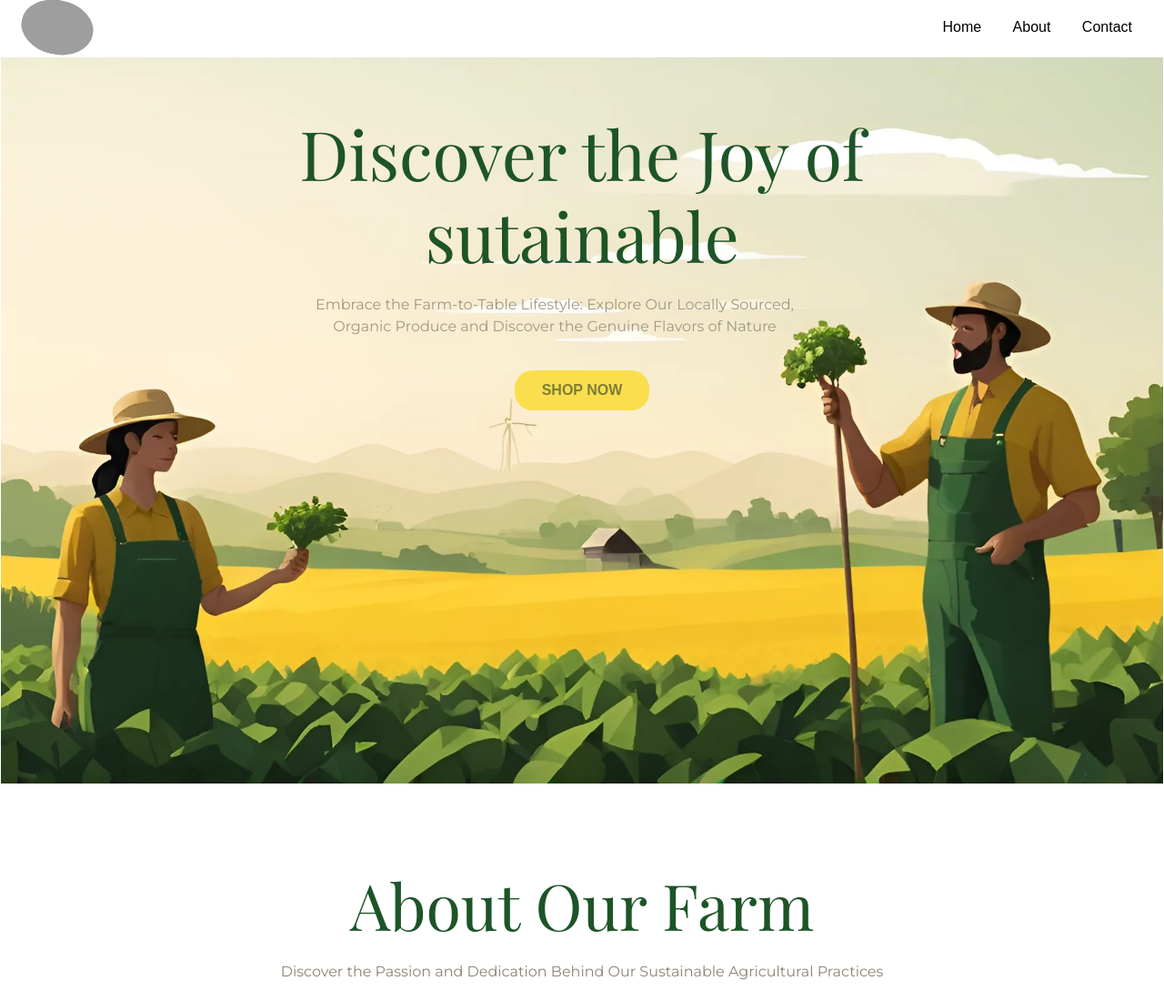
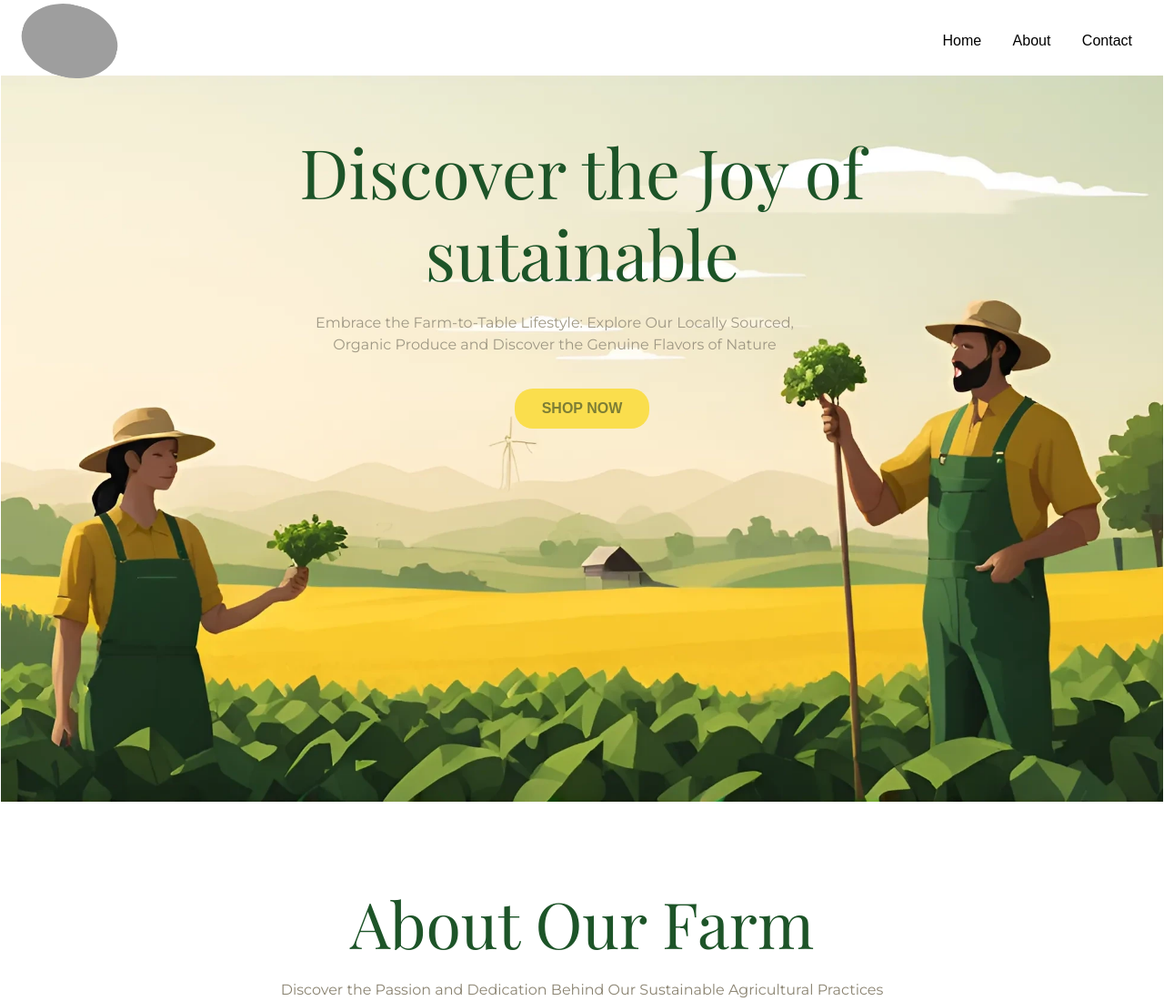
Before and after one commit to Yuvaraj-kurri3/FarmerToCustomer, a plain HTML site: page frontend/views/home.html in a window 1280 px wide. Shown: the top 1100 px of the page at 91% size. Drawn offline with nearby package versions, Linux system fonts and the light colour scheme; grey boxes are pictures that could not be loaded; a small style sheet from the web is missing.

Commit message:
logo size increased

```diff
--- a/frontend/views/home.html
+++ b/frontend/views/home.html
@@ -20,9 +20,10 @@
             background-color: white;
             color: black;
             padding: 10px 0;
+            margin-top: 10px;
             text-align: center;
             /* border: 2px solid #e0e0e0; */
-            height: 60px;
+            height: 70px;
          }
         .header nav ul {
             list-style-type: none;
@@ -101,15 +102,15 @@
                 cursor: pointer;
             }
             #logo-img {
-                margin-left: 3px;
-                height: 60px;
+                 margin-left: 3px;
+                height: 80px;
                 border-radius: 50%;;
                 translate: auto;
-                rotate: calc(12deg);
+                rotate: calc(14deg);
             }
-            .Div-S2{
+            /* .Div-S2{
 
-            }
+            } */
             .S2-H1{
                 font-family: 'Playfair Display', Georgia, 'Times New Roman', serif;
                 /* Responsive font size: grows with viewport but stays within sensible limits */
```
